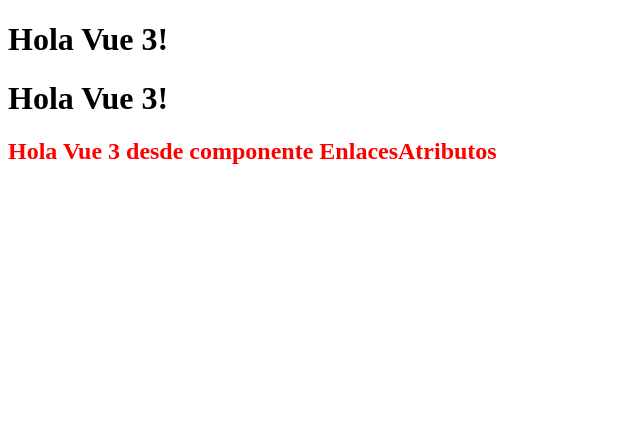
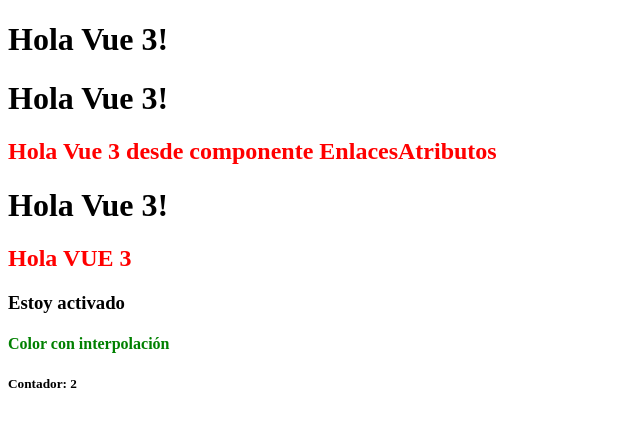
Before and after one commit to NEBULA1978/APUNTESVUE3, a Vue app: page / in a window 1280 px wide. Shown: the top 426 px of the page, without its empty margins (0-640 px from the left). Built offline with nearby package versions, Linux system fonts and the light colour scheme.

Commit message:
Uso de expresiones de JavaScript

```diff
--- a/src/App.vue
+++ b/src/App.vue
@@ -3,9 +3,11 @@
     <MiComponente />
   </div>
   <EnlacesAtributos />
+  <usoExpresionJavascript />
 </template>
 
 <script setup>
 import MiComponente from './components/MiComponente.vue';
 import EnlacesAtributos from './components/EnlacesAtributos.vue';
+import usoExpresionJavascript from './components/usoExpresionJavascript.vue';
 </script>
--- /dev/null
+++ b/src/components/usoExpresionJavascript.vue
@@ -0,0 +1,19 @@
+<script setup>
+const name = "Vue 3";
+const styleColor = "color: red;";
+const active = true;
+const colors = ["blue", "red", "green"];
+const counter = 1;
+</script>
+
+<template>
+    <h1>Hola {{ name }}!</h1>
+    <h2 :style="styleColor">Hola {{ name.toUpperCase() }}</h2>
+    <h3>{{ active ? "Estoy activado" : "Estoy desactivado" }}</h3>
+    <h4 :style="`color: ${colors[2]}`">Color con interpolación</h4>
+    <h5>Contador: {{ counter + 1 }}</h5>
+</template>
+
+<!-- Cada enlace solo puede contener una sola expresión , lo siguiente NO funcionará:
+
+<p>{{if(active) {return counter}}}</p> -->
```
